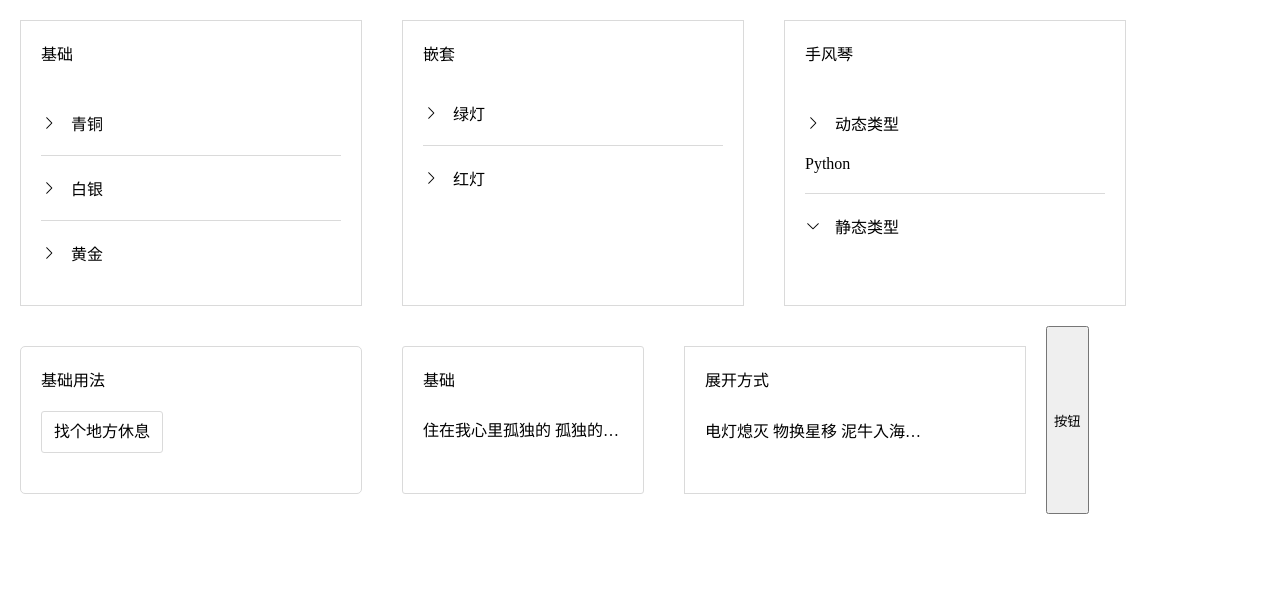
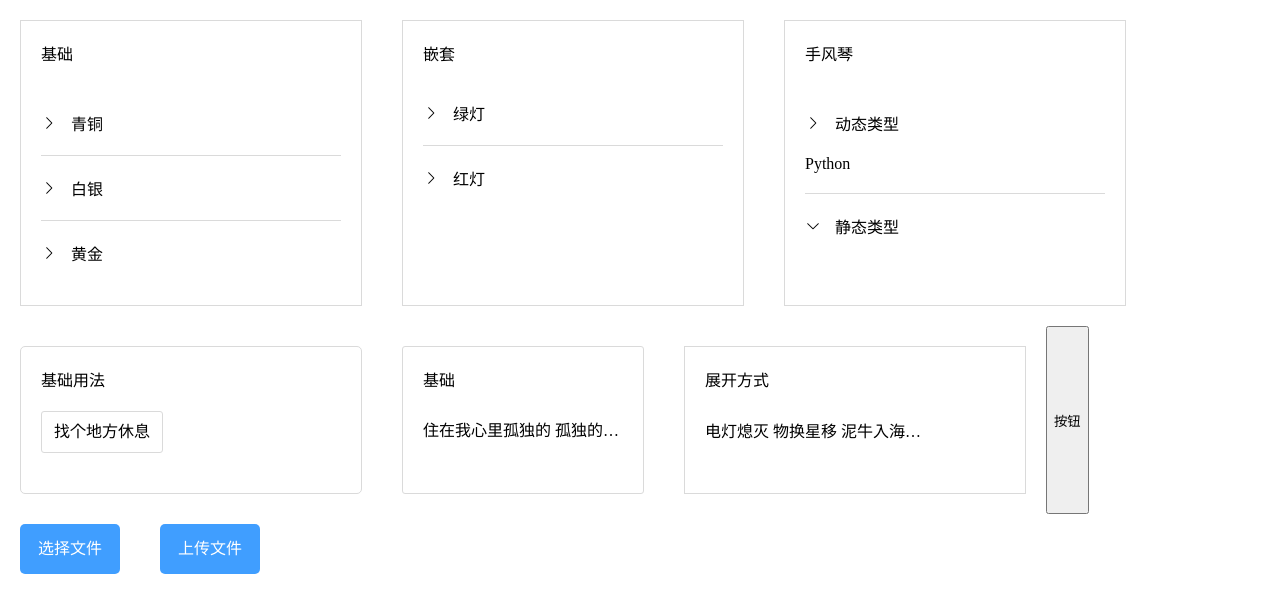
Before and after one commit to luoye10/vue, a Vue app: page / in a window 1280 px wide. Shown: the top 612 px of the page. Built offline with nearby package versions, Linux system fonts and the light colour scheme.

Commit message:
feat: file upload

```diff
--- a/package.json
+++ b/package.json
@@ -25,6 +25,7 @@
     "webpack-dev-server": "^3.11.0"
   },
   "dependencies": {
+    "axios": "^1.4.0",
     "bignumber.js": "^9.1.1",
     "element-ui": "^2.13.2",
     "postcss-loader": "^3.0.0",
--- a/src/App.vue
+++ b/src/App.vue
@@ -12,6 +12,7 @@
       </template>
     </show-tip>
     <button @click="change">按钮</button>
+    <file-upload></file-upload>
   </div>
 </template>
 <script>
@@ -22,6 +23,7 @@ import DropDown from './components/DropDown.vue';
 import TextEllipsis from './components/TextEllipsis.vue';
 import ShowTip from './components/ShowTip.vue';
 import TextPage from './components/TextPage.vue';
+import FileUpload from './components/FileUpload.vue';
 export default {
   components: {
     CollapsePage,
@@ -31,6 +33,7 @@ export default {
     TextEllipsis,
     ShowTip,
     TextPage,
+    FileUpload,
   },
   data() {
     return {
--- /dev/null
+++ b/src/components/FileUpload.vue
@@ -0,0 +1,69 @@
+<template>
+  <div class="item">
+    <label for="list" class="test">
+      <input type="file" @change="fileChange" id="list" />
+      <div class="select">选择文件</div>
+    </label>
+    <div class="btn" @click="submit">上传文件</div>
+  </div>
+</template>
+<script>
+import axios from 'axios';
+let fileObj;
+export default {
+  data() {
+    return {};
+  },
+  methods: {
+    fileChange(e) {
+      let file = e.target.files[0];
+      fileObj = file;
+      console.log(file);
+      // if (!/zip/i.test(flie.type)) {
+      //   alert('文件格式不正确');
+      // }
+      // if (file.size > 10 * 24 * 24) {
+      //   alert('文件不能大于10M');
+      // }
+    },
+    async submit() {
+      let fm = new FormData();
+      fm.append(fileObj.name, fileObj);
+      // fm.append('file', fileObj);
+      axios.post('http://192.168.10.102:2233/upload', fm);
+    },
+  },
+};
+</script>
+<style lang="less" scoped>
+#list {
+  width: 0;
+  height: 0;
+}
+.test {
+  margin: 10px 20px;
+}
+.item {
+  display: flex;
+  text-align: center;
+  line-height: 50px;
+}
+.select {
+  width: 100px;
+  height: 50px;
+  background: #409eff;
+  color: white;
+  border-radius: 5px;
+  margin-top: -50px;
+  cursor: pointer;
+}
+.btn {
+  width: 100px;
+  height: 50px;
+  background: #409eff;
+  color: white;
+  border-radius: 5px;
+  margin: 10px 20px;
+  cursor: pointer;
+}
+</style>
```
Also changed, not shown: 2 other files (tests, documents, lock files or other folders).
